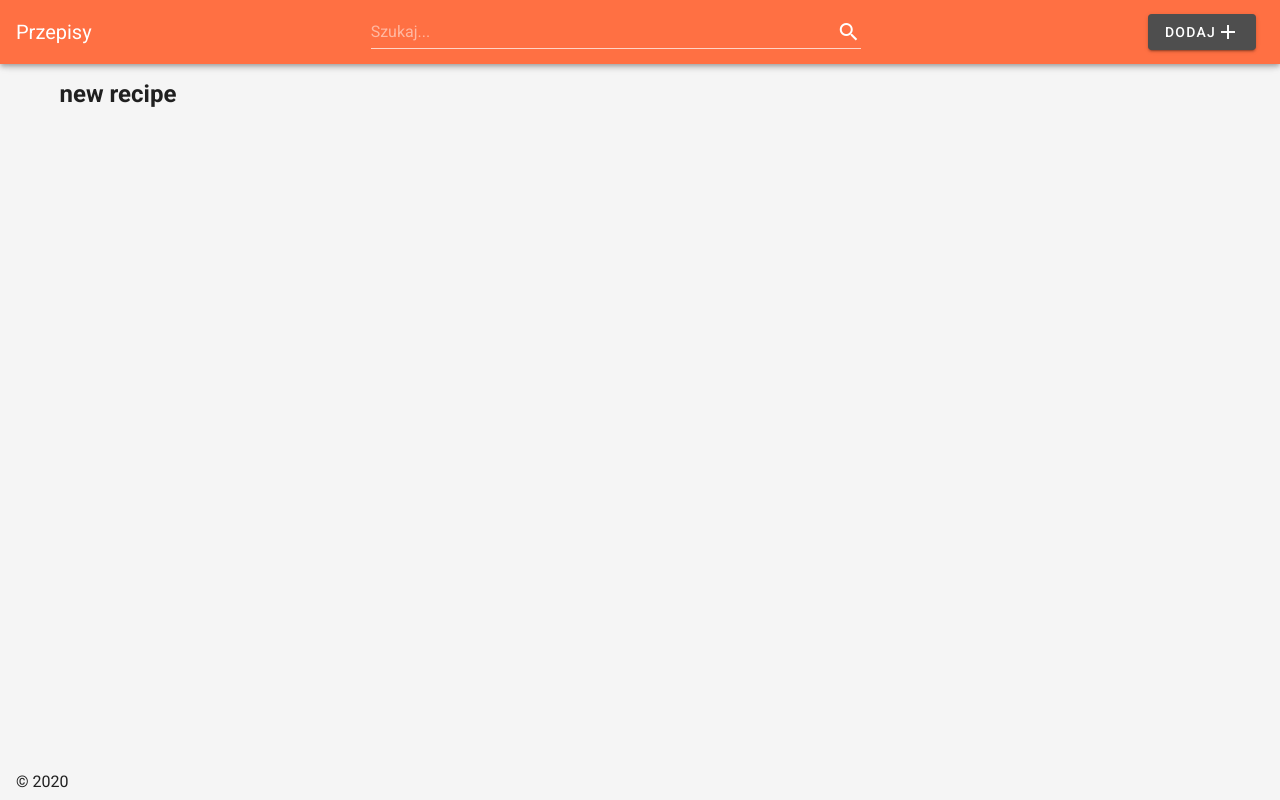
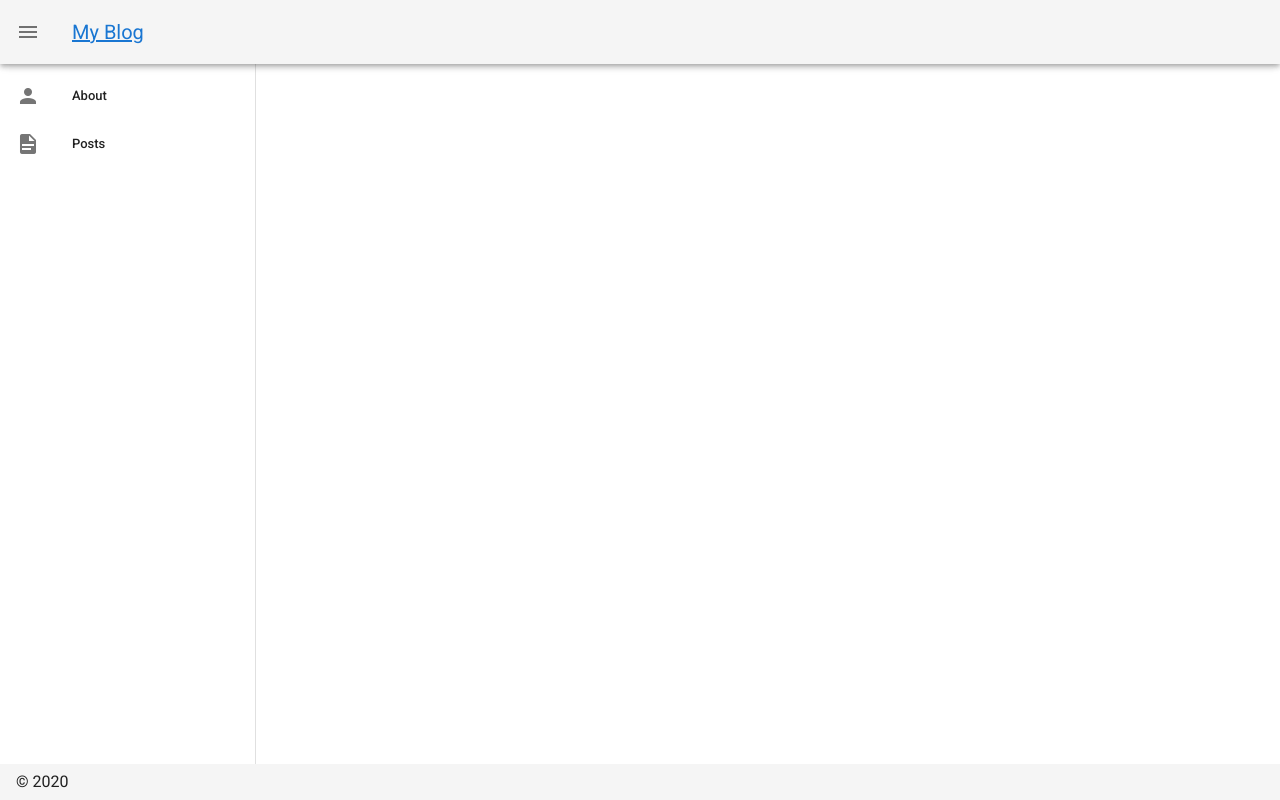
Before and after one commit to LukaszKo/nuxt-blog, a Nuxt app: page /new in a window 1280 px wide. Built offline with nearby package versions, Linux system fonts and the light colour scheme.

Commit message:
add posts pages add about page add post details page

```diff
--- /dev/null
+++ b/components/Post.vue
@@ -0,0 +1,39 @@
+<template>
+  <v-card
+    class="mx-auto"
+    max-width="400"
+  >
+    <v-img
+      class="white--text align-end"
+      height="200px"
+      :src="post.thumbnail"
+    >
+      <v-card-title>{{ post.title }}</v-card-title>
+    </v-img>
+
+    <v-card-text class="text--primary">
+      <div>{{ post.content }}</div>
+    </v-card-text>
+
+    <v-card-actions>
+      <v-btn
+        color="orange"
+        text
+      >
+        <nuxt-link :to="`/posts/${post.id}`">
+          Preview
+        </nuxt-link>
+      </v-btn>
+    </v-card-actions>
+  </v-card>
+</template>
+<script>
+export default {
+  props: {
+    post: {
+      type: Object,
+      required: true
+    }
+  }
+}
+</script>
--- /dev/null
+++ b/components/PostList.vue
@@ -0,0 +1,22 @@
+<template>
+  <v-row>
+    <v-col v-for="item in list" :key="item.title" md="4">
+      <post :post="item" />
+    </v-col>
+  </v-row>
+</template>
+<script>
+import Post from '~/components/Post'
+export default {
+  components: { Post },
+  props: {
+    list: {
+      type: Array,
+      default () {
+        return []
+      }
+    }
+  }
+
+}
+</script>
--- a/layouts/default.vue
+++ b/layouts/default.vue
@@ -1,31 +1,38 @@
 <template>
   <v-app>
-    <v-app-bar fixed app color="deep-orange lighten-1" dark>
-      <v-toolbar-title class="d-none d-sm-flex" v-text="title" />
-      <v-spacer />
-      <v-text-field
-        :append-icon-cb="() => {}"
-        placeholder="Szukaj..."
-        single-line
-        append-icon="mdi-magnify"
-        color="white"
-        hide-details
-      />
-      <v-spacer />
-      <v-btn class="ma-2 d-none d-sm-flex" color="" nuxt to="/new">
-        Dodaj
-        <v-icon dark>
-          mdi-plus
-        </v-icon>
-      </v-btn>
-      <v-btn small fab class="ma-2 d-flex d-sm-none" color="">
-        <v-icon dark>
-          mdi-plus
-        </v-icon>
-      </v-btn>
+    <v-navigation-drawer
+      v-model="drawer"
+      app
+      clipped
+    >
+      <v-list dense>
+        <v-list-item v-for="(item, index) in menu" :key="index" nuxt :to="item.link">
+          <v-list-item-action>
+            <v-icon>{{ item.icon }}</v-icon>
+          </v-list-item-action>
+          <v-list-item-content>
+            <v-list-item-title>{{ item.title }}</v-list-item-title>
+          </v-list-item-content>
+        </v-list-item>
+      </v-list>
+    </v-navigation-drawer>
+    <v-app-bar
+      app
+      clipped-left
+    >
+      <v-app-bar-nav-icon @click.stop="drawer = !drawer" />
+      <v-toolbar-title>
+        <nuxt-link to="/">
+          My Blog
+        </nuxt-link>
+      </v-toolbar-title>
     </v-app-bar>
-    <v-content id="main">
-      <v-container>
+    <v-content
+      fluid
+    >
+      <v-container
+        fluid
+      >
         <nuxt />
       </v-container>
     </v-content>
@@ -40,24 +47,24 @@ export default {
   data () {
     return {
       clipped: false,
-      drawer: false,
+      drawer: true,
       fixed: false,
-      items: [
+      menu: [
         {
-          icon: 'mdi-apps',
-          title: 'Welcome',
-          to: '/'
+          icon: 'mdi-account',
+          title: 'About',
+          link: '/about'
         },
         {
-          icon: 'mdi-chart-bubble',
-          title: 'Inspire',
-          to: '/inspire'
+          icon: 'mdi-file-document',
+          title: 'Posts',
+          link: '/posts'
         }
       ],
       miniVariant: false,
       right: true,
       rightDrawer: false,
-      title: 'Przepisy'
+      title: 'My Blog'
     }
   }
 }
--- a/package.json
+++ b/package.json
@@ -1,10 +1,11 @@
 {
-  "name": "recipe-app",
+  "name": "my-blog",
   "version": "1.0.0",
   "description": "My exquisite Nuxt.js project",
   "author": "Lukasz_Kochajewski",
   "private": true,
   "scripts": {
+    "start": "nuxt dev",
     "build": "nuxt build",
     "generate": "nuxt generate",
     "lint": "eslint --ext .js,.vue --ignore-path .gitignore ."
--- /dev/null
+++ b/pages/about/index.vue
@@ -0,0 +1,5 @@
+<template>
+  <v-row>
+    <v-col>Lorem Ipsum is simply dummy text of the printing and typesetting industry. Lorem Ipsum has been the industry's standard dummy text ever since the 1500s, when an unknown printer took a galley of type and scrambled it to make a type specimen book. It has survived not only five centuries, but also the leap into electronic typesetting, remaining essentially unchanged. It was popularised in the 1960s with the release of Letraset sheets containing Lorem Ipsum passages, and more recently with desktop publishing software like Aldus PageMaker including versions of Lorem Ipsum.</v-col>
+  </v-row>
+</template>
--- a/pages/index.vue
+++ b/pages/index.vue
@@ -1,52 +1,49 @@
 <template>
-  <v-layout column justify-center align-center>
+  <div>
     <v-row>
-      <v-col cols="12">
-        <v-row class>
-          <v-card
-            v-for="(ingredient, index) in ingredients"
-            :key="ingredient.title + index"
-            class="ma-4 pa-6 mx-auto"
-            max-width="350"
-            raised
-          >
-            <v-img class="white--text align-end" height="200px" :src="ingredient.image">
-              <v-card-title>{{ ingredient.title }}</v-card-title>
-            </v-img>
-
-            <v-card-subtitle class="pb-0">
-              {{ ingredient.type }}
-            </v-card-subtitle>
-
-            <v-card-text class="text--primary">
-              {{ ingredient.instructions }}
-            </v-card-text>
-
-            <v-card-text class="text--primary">
-              <div v-for="item in ingredient.ingredients" :key="item">
-                {{ item }}
-              </div>
-            </v-card-text>
-
-            <v-card-actions>
-              <v-btn color="orange" text>
-                Details
-              </v-btn>
-            </v-card-actions>
-          </v-card>
-        </v-row>
+      <v-col>
+        <v-carousel>
+          <v-carousel-item
+            v-for="(item,i) in items"
+            :key="i"
+            :src="item.src"
+            reverse-transition="fade-transition"
+            transition="fade-transition"
+          />
+        </v-carousel>
       </v-col>
     </v-row>
-  </v-layout>
+    <PostList :list="latestPosts" />
+  </div>
 </template>
 
 <script>
-import axios from 'axios'
+import PostList from '~/components/PostList'
 
 export default {
+  components: { PostList },
   data () {
     return {
-      ingredients: []
+      items: [
+        {
+          src: 'https://cdn.vuetifyjs.com/images/carousel/squirrel.jpg'
+        },
+        {
+          src: 'https://cdn.vuetifyjs.com/images/carousel/sky.jpg'
+        },
+        {
+          src: 'https://cdn.vuetifyjs.com/images/carousel/bird.jpg'
+        },
+        {
+          src: 'https://cdn.vuetifyjs.com/images/carousel/planet.jpg'
+        }
+      ]
+
+    }
+  },
+  computed: {
+    latestPosts () {
+      return this.$store.getters.latestPosts
     }
   },
   fetchOnServer: false
--- a/pages/new/index.vue
+++ /dev/null
@@ -1,11 +0,0 @@
-<template>
-  <h2>new recipe</h2>
-</template>
-<script>
-export default {
-
-}
-</script>
-<style lang="scss" scoped>
-
-</style>
--- /dev/null
+++ b/pages/posts/_id/index.vue
@@ -0,0 +1,33 @@
+<template>
+  <v-card
+    class="mx-auto"
+    max-width="800"
+  >
+    <v-img
+      class="white--text align-end"
+      height="400px"
+      :src="post.thumbnail"
+    >
+      <v-card-title>{{ post.title }}</v-card-title>
+    </v-img>
+
+    <v-card-text class="text--primary">
+      <div>{{ post.content }}</div>
+    </v-card-text>
+
+    <v-card-actions />
+  </v-card>
+</template>
+<script>
+export default {
+  asyncData ({ isDev, route, store, env, params, query, req, res, redirect, error }) {
+    return new Promise((resolve, reject) => {
+      const id = params.id
+      const post = store.getters.getPost(id)
+      resolve(post)
+    }).then((data) => {
+      return { post: data }
+    })
+  }
+}
+</script>
--- /dev/null
+++ b/pages/posts/index.vue
@@ -0,0 +1,25 @@
+<template>
+  <div>
+    <section>Post list</section>
+    <PostList :list="loadedPosts" />
+  </div>
+</template>
+<script>
+import PostList from '~/components/PostList'
+export default {
+  components: { PostList },
+  data () {
+    return {
+
+    }
+  },
+  computed: {
+    loadedPosts () {
+      return this.$store.state.posts
+    }
+  }
+}
+</script>
+<style lang="scss" scoped>
+
+</style>
--- /dev/null
+++ b/store/index.js
@@ -0,0 +1,68 @@
+export const state = () => ({
+  posts: []
+})
+
+export const mutations = {
+  setPosts (state, payload) {
+    state.posts = payload
+  }
+}
+
+export const getters = {
+  latestPosts: state => state.posts.slice(0, 3),
+  getPost: state => id => state.posts.find(item => item.id === parseInt(id))
+}
+
+export const actions = {
+  nuxtServerInit  ({ commit }, context) {
+    return new Promise((resolve, reject) => {
+      setTimeout(() => {
+        commit('setPosts', [
+          {
+            id: 1,
+            title: 'Post 1',
+            thumbnail: 'https://cdn.vuetifyjs.com/images/cards/docks.jpg',
+            content:
+                        'Lorem Ipsum is simply dummy text of the printing and typesetting industry. Lorem Ipsum has been the industrys standard dummy text ever since the 1500s, when an unknown printer took a galley of type and scrambled it to make a type specimen book'
+          },
+          {
+            id: 2,
+            title: 'Post 2',
+            thumbnail: 'https://cdn.vuetifyjs.com/images/cards/docks.jpg',
+            content:
+                        'Lorem Ipsum is simply dummy text of the printing and typesetting industry. Lorem Ipsum has been the industrys standard dummy text ever since the 1500s, when an unknown printer took a galley of type and scrambled it to make a type specimen book'
+          },
+          {
+            id: 3,
+            title: 'Post 3',
+            thumbnail: 'https://cdn.vuetifyjs.com/images/cards/docks.jpg',
+            content:
+                        'Lorem Ipsum is simply dummy text of the printing and typesetting industry. Lorem Ipsum has been the industrys standard dummy text ever since the 1500s, when an unknown printer took a galley of type and scrambled it to make a type specimen book'
+          },
+          {
+            id: 4,
+            title: 'Post 4',
+            thumbnail: 'https://cdn.vuetifyjs.com/images/cards/docks.jpg',
+            content:
+                        'Lorem Ipsum is simply dummy text of the printing and typesetting industry. Lorem Ipsum has been the industrys standard dummy text ever since the 1500s, when an unknown printer took a galley of type and scrambled it to make a type specimen book'
+          },
+          {
+            id: 5,
+            title: 'Post 5',
+            thumbnail: 'https://cdn.vuetifyjs.com/images/cards/docks.jpg',
+            content:
+                        'Lorem Ipsum is simply dummy text of the printing and typesetting industry. Lorem Ipsum has been the industrys standard dummy text ever since the 1500s, when an unknown printer took a galley of type and scrambled it to make a type specimen book'
+          },
+          {
+            id: 6,
+            title: 'Post 6',
+            thumbnail: 'https://cdn.vuetifyjs.com/images/cards/docks.jpg',
+            content:
+                        'Lorem Ipsum is simply dummy text of the printing and typesetting industry. Lorem Ipsum has been the industrys standard dummy text ever since the 1500s, when an unknown printer took a galley of type and scrambled it to make a type specimen book'
+          }
+        ])
+        resolve()
+      }, 1500)
+    })
+  }
+}
```
Also changed, not shown: 1 other file (tests, documents, lock files or other folders).
